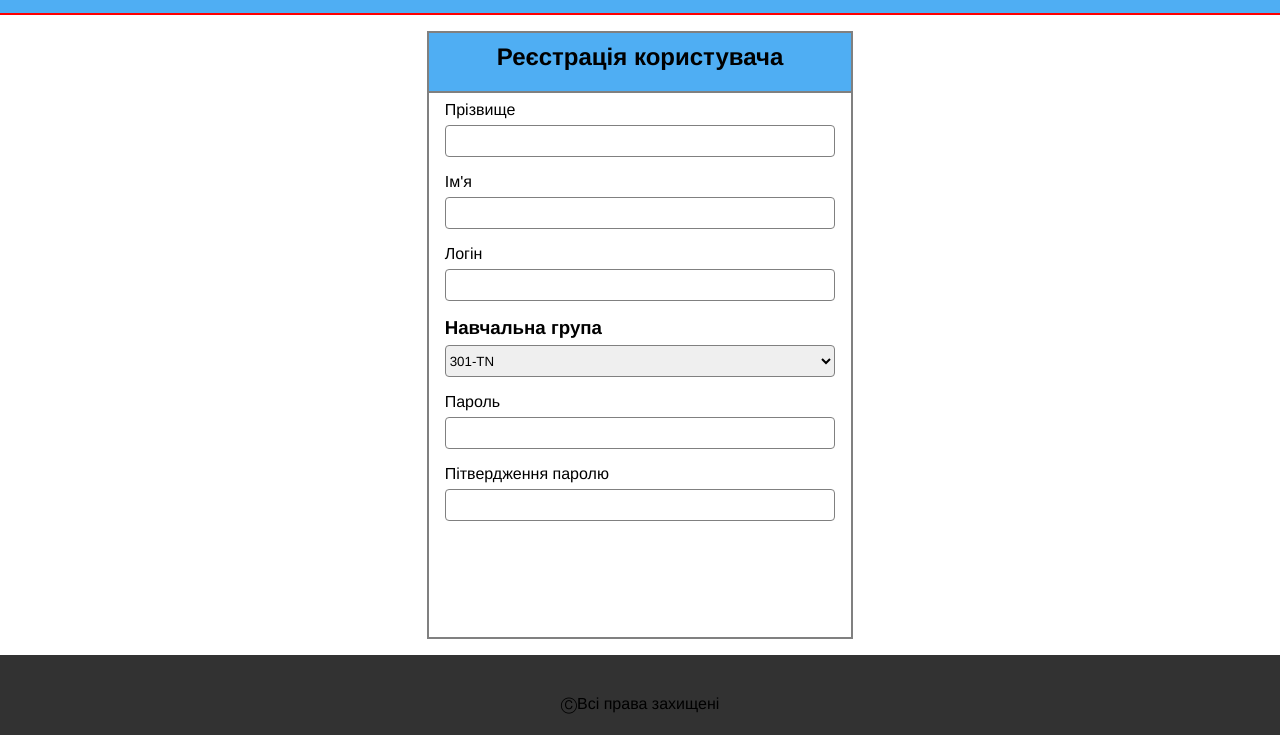
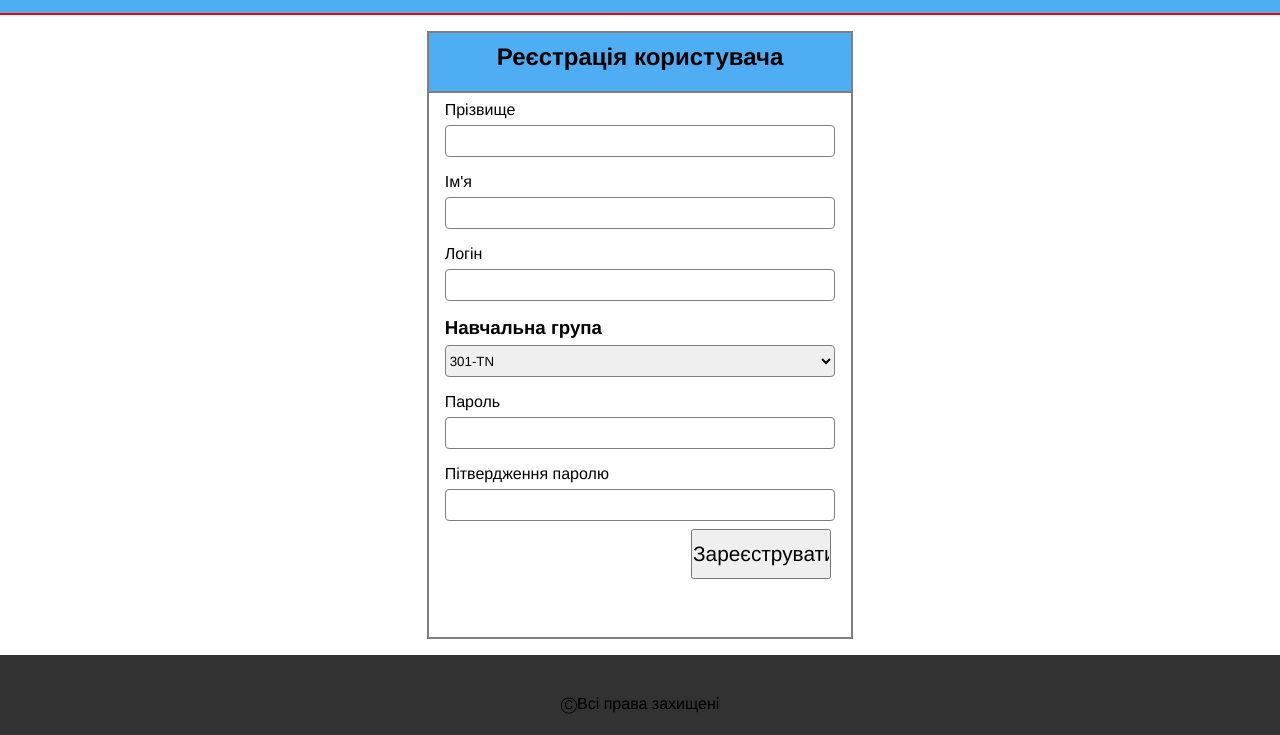
Before and after one commit to MasterofOak/web-13, a website: page registry.html in a window 1280 px wide. Shown: the part 65-800 px from the top of the page. Drawn offline with Linux system fonts and the light colour scheme.

Commit message:
Add input for Registration Button

```diff
--- a/registry.html
+++ b/registry.html
@@ -134,6 +134,7 @@
                             id="passwordConfirm"
                         />
                     </div>
+                    <input type="submit" value="Зареєструватися" />
                 </div>
             </form>
         </div>
```
